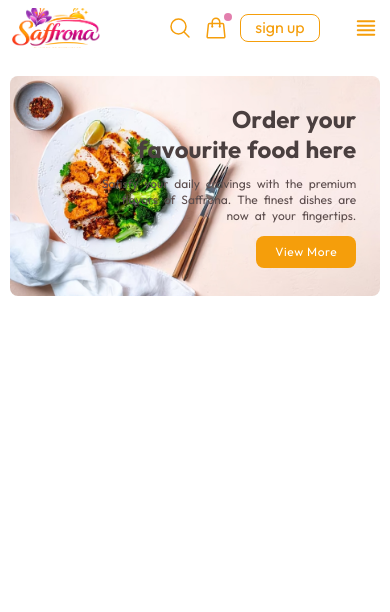
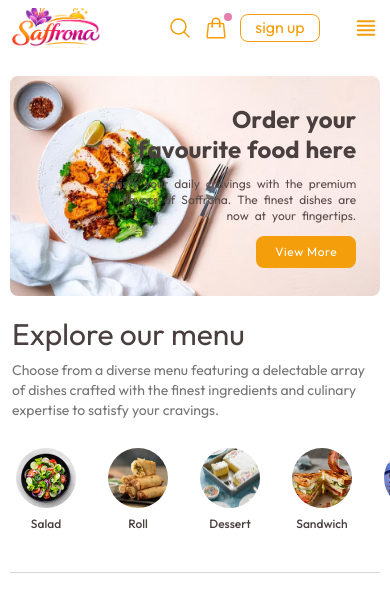
Before and after one commit to engr-sudiptto/Saffrona, a React (Vite) app: page / in a window 390 px wide. Shown: the top 612 px of the page. Built offline with nearby package versions, Linux system fonts and the light colour scheme.

Commit message:
feat: implement responsive explore menu component

```diff
--- a/src/assets/assets.js
+++ b/src/assets/assets.js
@@ -1,44 +1,42 @@
 // Importing all image to export as an object
-import cake from './cake.jpg'
-import cake2 from './cake2.jpg'
-import cake3 from './cake3.jpg'
-import chicken_salad from './chicken_salad.jpg'
-import cup_cake from './cup_cake.jpg'
-import dessert from './dessert.jpg'
-import dessert2 from './dessert2.jpg'
-import dessert3 from './dessert3.jpg'
-import dessert4 from './dessert4.jpg'
-import dessert5 from './dessert5.jpg'
-import hero from './hero.jpg'
-import noodle from './noodle.jpg'
-import noodle2 from './noodle2.jpg'
-import noodle3 from './noodle3.jpg'
-import pasta from './pasta.jpg'
-import pasta2 from './pasta2.jpg'
-import pasta3 from './pasta3.jpg'
-import pasta4 from './pasta4.jpg'
-import pasta5 from './pasta5.jpg'
-import pure_vage from './pure_vage.jpg'
-import pure_vage2 from './pure_vage2.jpg'
-import pure_vage3 from './pure_vage3.jpg'
-import pure_vage4 from './pure_vage4.jpg'
-import roll from './roll.jpg'
-import roll2 from './roll2.jpg'
-import roll3 from './roll3.jpg'
-import roll4 from './roll4.jpg'
-import salad from './salad.jpg'
-import salad2 from './salad2.jpg'
-import salad3 from './salad3.jpg'
-import sandwich from './sandwich.jpg'
-import sandwich2 from './sandwich2.jpg'
-import sandwich3 from './sandwich3.jpg'
-import sandwich4 from './sandwich4.jpg'
-import sandwich5 from './sandwich5.jpg'
-import saffronaLogo from './saffrona_logo.png'
-import vag_salad from './vag_salad.jpg'
-import white_pasta from './white_pasta.jpg'
-
-
+import cake from './cake.jpg';
+import cake2 from './cake2.jpg';
+import cake3 from './cake3.jpg';
+import chicken_salad from './chicken_salad.jpg';
+import cup_cake from './cup_cake.jpg';
+import dessert from './dessert.jpg';
+import dessert2 from './dessert2.jpg';
+import dessert3 from './dessert3.jpg';
+import dessert4 from './dessert4.jpg';
+import dessert5 from './dessert5.jpg';
+import hero from './hero.jpg';
+import noodle from './noodle.jpg';
+import noodle2 from './noodle2.jpg';
+import noodle3 from './noodle3.jpg';
+import pasta from './pasta.jpg';
+import pasta2 from './pasta2.jpg';
+import pasta3 from './pasta3.jpg';
+import pasta4 from './pasta4.jpg';
+import pasta5 from './pasta5.jpg';
+import pure_vage from './pure_vage.jpg';
+import pure_vage2 from './pure_vage2.jpg';
+import pure_vage3 from './pure_vage3.jpg';
+import pure_vage4 from './pure_vage4.jpg';
+import roll from './roll.jpg';
+import roll2 from './roll2.jpg';
+import roll3 from './roll3.jpg';
+import roll4 from './roll4.jpg';
+import salad from './salad.jpg';
+import salad2 from './salad2.jpg';
+import salad3 from './salad3.jpg';
+import sandwich from './sandwich.jpg';
+import sandwich2 from './sandwich2.jpg';
+import sandwich3 from './sandwich3.jpg';
+import sandwich4 from './sandwich4.jpg';
+import sandwich5 from './sandwich5.jpg';
+import saffronaLogo from './saffrona_logo.png';
+import vag_salad from './vag_salad.jpg';
+import white_pasta from './white_pasta.jpg';
 
 // Exporting all images as an object
 export const assets = {
@@ -79,5 +77,40 @@ export const assets = {
   sandwich5,
   saffronaLogo,
   vag_salad,
-    white_pasta
-}
+  white_pasta,
+};
+
+export const menuList = [
+  {
+    menuName: 'Salad',
+    menuImage: salad,
+  },
+  {
+    menuName: 'Roll',
+    menuImage: roll,
+  },
+  {
+    menuName: 'Dessert',
+    menuImage: dessert,
+  },
+  {
+    menuName: 'Sandwich',
+    menuImage: sandwich,
+  },
+  {
+    menuName: 'Cake',
+    menuImage: cake,
+  },
+  {
+    menuName: 'Pasta',
+    menuImage: pasta,
+  },
+  {
+    menuName: 'Noodle',
+    menuImage: noodle,
+  },
+  {
+    menuName: 'Pure Veg',
+    menuImage: pure_vage,
+  },
+];
--- /dev/null
+++ b/src/components/ExploreMenu.jsx
@@ -0,0 +1,47 @@
+import React from 'react'
+import {menuList} from '../assets/assets'
+
+const ExploreMenu = ({category, setCategory}) => {
+  return (
+    <div className="w-full max-w-300 m-auto sm:px-5 xl:pt-3">
+      {/* ====== explore menu header =========  */}
+      <div className="px-3 py-5">
+        <h2 className="text-3xl text-[#4a3f3f] sm:text-4xl">
+          Explore our menu
+        </h2>
+        <p className="text-sm text-[#757575] mt-2 sm:w-2/3 xl:text-base">
+          Choose from a diverse menu featuring a delectable array of dishes
+          crafted with the finest ingredients and culinary expertise to satisfy
+          your cravings.
+        </p>
+      </div>
+
+      {/* ========== menu list section ============  */}
+      <div className="flex gap-8 overflow-x-auto no-scrollbar py-2 px-4">
+        {menuList.map((item, index) => (
+          <div
+            onClick={() =>
+              setCategory(perv =>
+                perv === item.menuName ? 'All' : item.menuName,
+              )
+            }
+            key={index}
+            className="flex flex-col items-center shrink-0 cursor-pointer"
+          >
+            <img
+              className={`w-15 h-15 rounded-full object-cover ${category === item.menuName ? 'border-3 border-[#F59E0B]' : ''}`}
+              src={item.menuImage}
+              alt="menu image"
+            />
+            <p className="mt-2 text-xs text-[#4a3f3f] font-medium">
+              {item.menuName}
+            </p>
+          </div>
+        ))}
+      </div>
+      <div className="w-[95%] m-auto mt-8 mb-5 bg-[#acacac80] h-px"></div>
+    </div>
+  );
+}
+
+export default ExploreMenu
--- a/src/index.css
+++ b/src/index.css
@@ -6,3 +6,10 @@
 *{
   font-family: "Outfit", sans-serif;
 }
+.no-scrollbar::-webkit-scrollbar {
+    display: none;
+}
+.no-scrollbar {
+    -ms-overflow-style: none;  /* IE and Edge */
+    scrollbar-width: none;  /* Firefox */
+}
--- a/src/pages/Home.jsx
+++ b/src/pages/Home.jsx
@@ -1,14 +1,18 @@
-import React from 'react'
+import React, { useState } from 'react'
 import Navbar from '../components/Navbar'
 import Header from '../components/Header'
+import ExploreMenu from '../components/ExploreMenu'
 
 const Home = () => {
+  const [category, setCategory] = useState('All')
+
   return (
     <div>
       <Navbar />
-      <Header/>
+      <Header />
+      <ExploreMenu category={category} setCategory={setCategory} />
     </div>
-  )
+  );
 }
 
 export default Home
```
Lines whose indentation alone changed are shown as unchanged.
